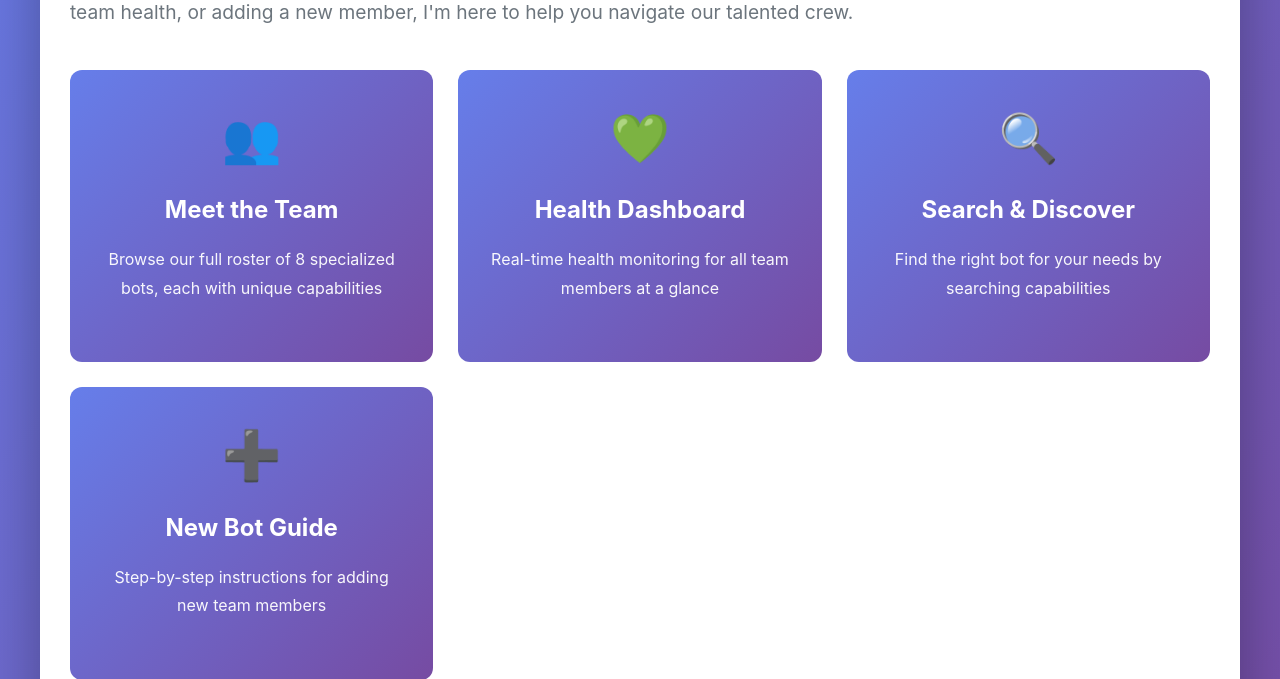
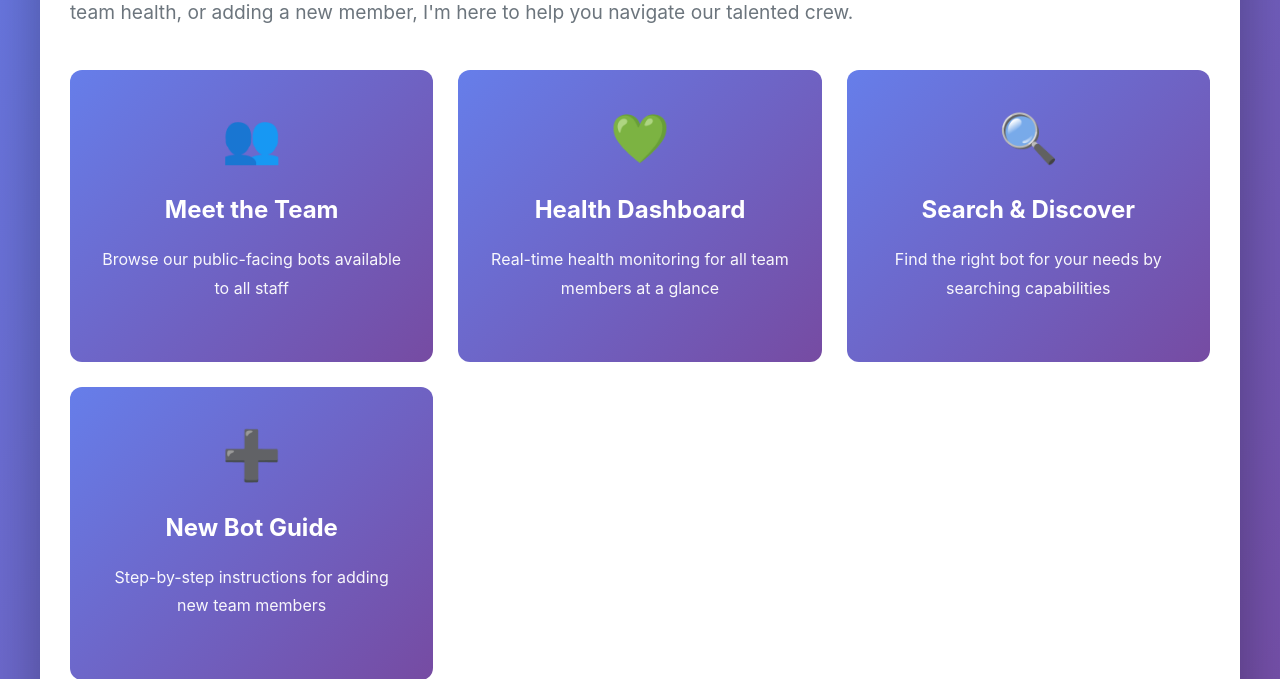
Before and after one commit to derekgwatson/bot-team, a Flask app: page / in a window 1280 px wide. Shown: the part 383-1062 px from the top of the page. Run offline with Flask 3, Linux system fonts and the light colour scheme.

Commit message:
Make home page feature tiles clickable
- Convert feature-card divs to anchor tags with hrefs
- Update CSS to handle link styling (display: block, text-decoration: none)
- First tile now links to /public (public directory) instead of generic team view
- Other tiles link to /dashboard, /search, and /new-bot-guide

```diff
--- a/chester/web/templates/index.html
+++ b/chester/web/templates/index.html
@@ -28,17 +28,21 @@
     }
 
     .feature-card {
+        display: block;
         background: linear-gradient(135deg, #667eea 0%, #764ba2 100%);
         padding: 30px;
         border-radius: 12px;
         color: white;
         text-align: center;
+        text-decoration: none;
         transition: transform 0.3s, box-shadow 0.3s;
+        cursor: pointer;
     }
 
     .feature-card:hover {
         transform: translateY(-5px);
         box-shadow: 0 10px 30px rgba(0, 0, 0, 0.2);
+        color: white;
     }
 
     .feature-card h3 {
@@ -91,29 +95,29 @@
     </p>
 
     <div class="features">
-        <div class="feature-card">
+        <a href="/public" class="feature-card">
             <div class="icon">👥</div>
             <h3>Meet the Team</h3>
-            <p>Browse our full roster of 8 specialized bots, each with unique capabilities</p>
-        </div>
+            <p>Browse our public-facing bots available to all staff</p>
+        </a>
 
-        <div class="feature-card">
+        <a href="/dashboard" class="feature-card">
             <div class="icon">💚</div>
             <h3>Health Dashboard</h3>
             <p>Real-time health monitoring for all team members at a glance</p>
-        </div>
+        </a>
 
-        <div class="feature-card">
+        <a href="/search" class="feature-card">
             <div class="icon">🔍</div>
             <h3>Search & Discover</h3>
             <p>Find the right bot for your needs by searching capabilities</p>
-        </div>
+        </a>
 
-        <div class="feature-card">
+        <a href="/new-bot-guide" class="feature-card">
             <div class="icon">➕</div>
             <h3>New Bot Guide</h3>
             <p>Step-by-step instructions for adding new team members</p>
-        </div>
+        </a>
     </div>
 
     <div class="cta">
```
